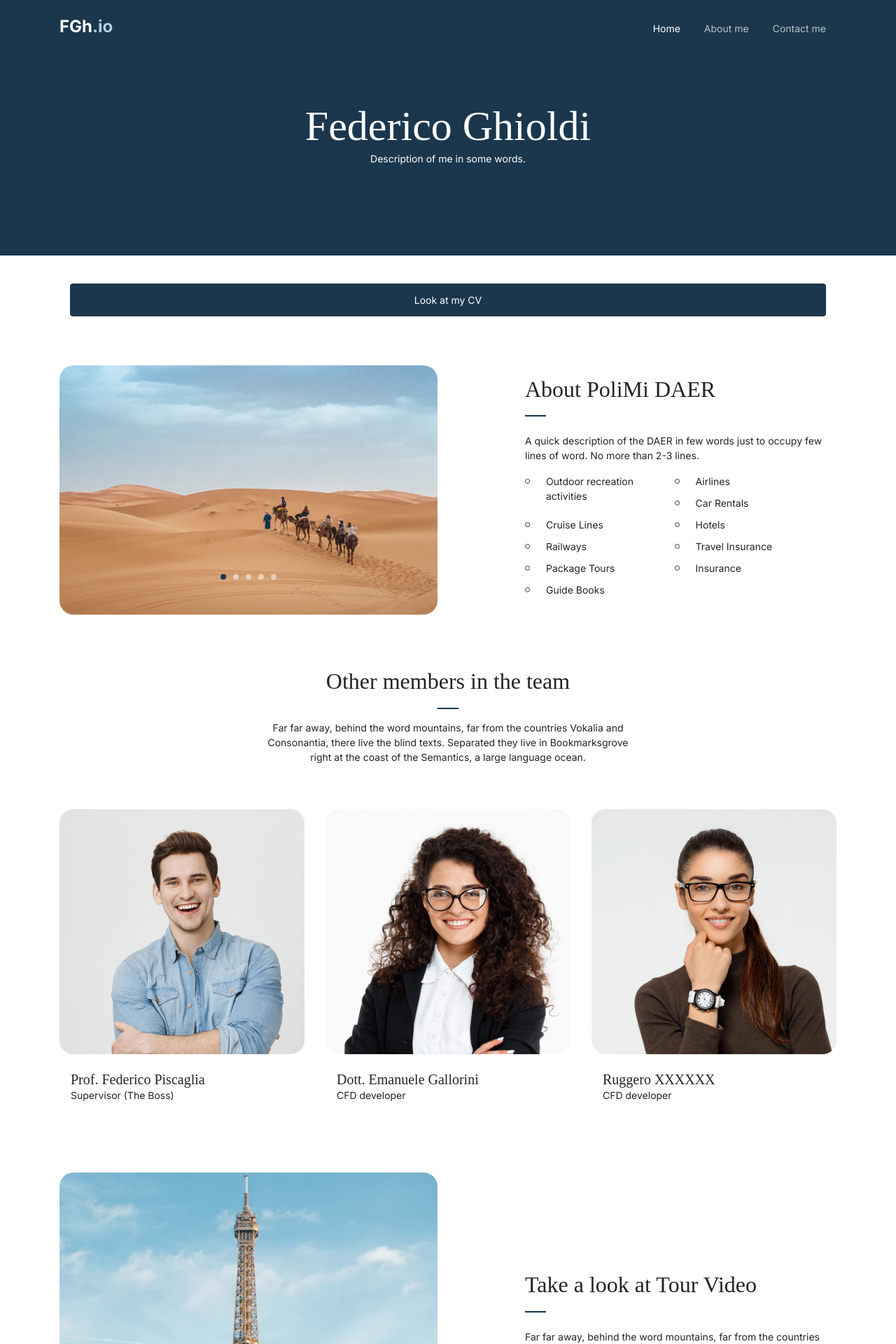
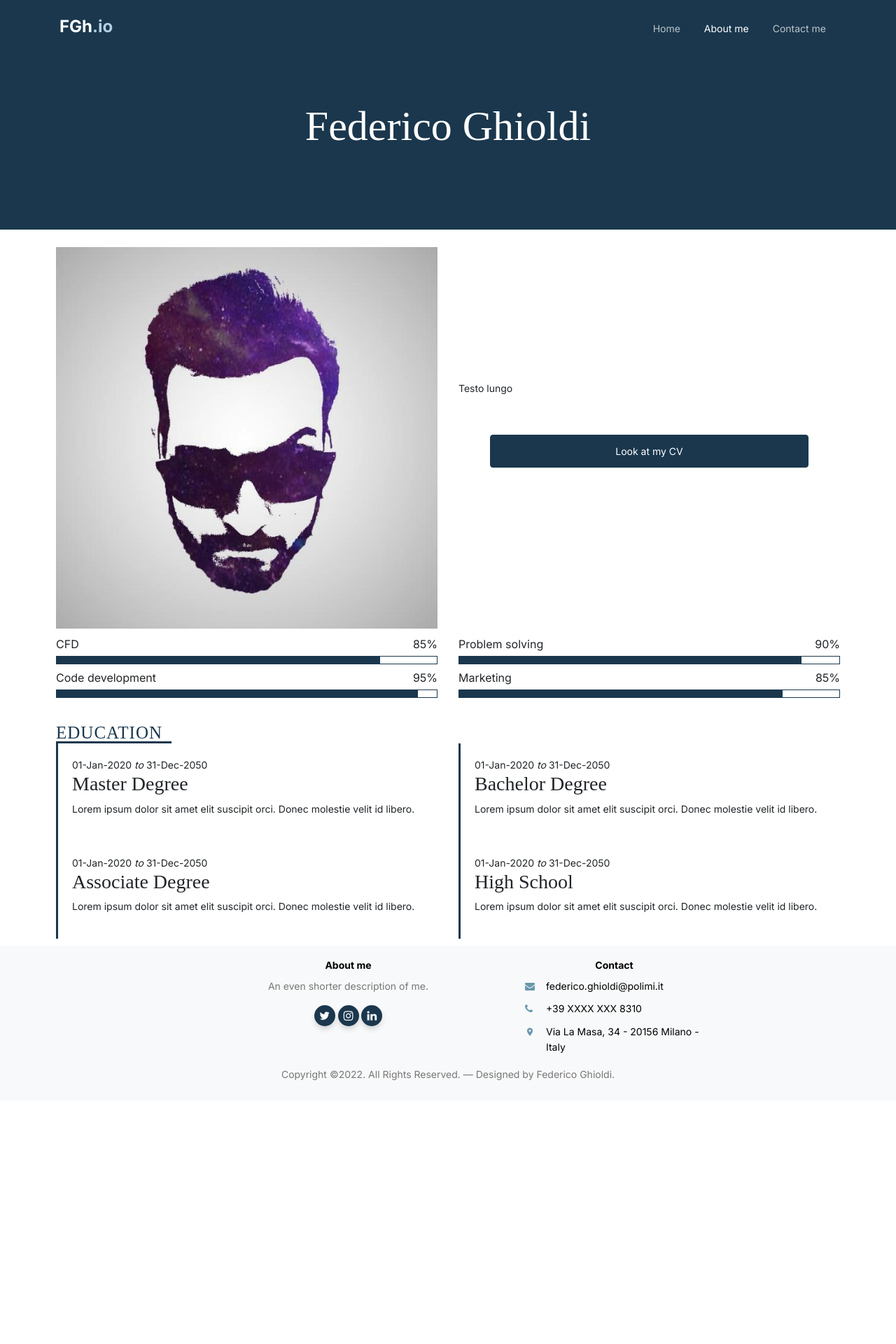
Before and after one commit to fghio/fghio.github.io, a PHP site: page /about.html in a window 1280 px wide. Shown: the top 1920 px of the page at 70% size. After the commit the page ends 1543 px from the top, so only its background shows below. Run offline with PHP 8.4, Linux system fonts and the light colour scheme; some web fonts are replaced.

Commit message:
modifications

```diff
--- a/about.html
+++ b/about.html
@@ -46,8 +46,6 @@
   </div>
 
 
-
-
   <!--- header --->
   <nav class="site-nav">
     <div class="container">
@@ -55,9 +53,9 @@
 		    <a href="index.html" class="logo m-0">FGh<span class="text-primary">.io</span></a>
 
 		    <ul class="js-clone-nav d-none d-lg-inline-block text-left site-menu float-right">
-			    <li class="active"><a href="index.html">Home</a></li>
+			    <li><a href="index.html">Home</a></li>
 			    <li class="has-children">
-			    <li><a href="about.html">About me</a></li>
+			    <li class="active"><a href="about.html">About me</a></li>
 			    <li><a href="contact.html">Contact me</a></li>
 		    </ul>
 
@@ -71,157 +69,119 @@
     </div>
   </nav>
 
-
   <div class="hero hero-inner">
     <div class="container">
       <div class="row align-items-center">
         <div class="col-lg-6 mx-auto text-center">
           <div class="intro-wrap">
             <h1 class="mb-0">Federico Ghioldi</h1>
-            <p class="text-white">Description of me in some words.</p>
           </div>
         </div>
       </div>
     </div>
   </div>
 
-
-  <!-- Buttons -->
+  <div class="about" id="about">
+      <div class="content-inner">
+          <div class="row align-items-center">
+            <div class="col-md-6 col-lg-6">
+              <img src="media/figures/icon.jpg" alt="Image">
+            </div>
+            <div class="col-md-6 col-lg-6">
+              <p>Testo lungo</p>
               <!-- cvButton -->
               <div class="untree_co-section-short">
                 <div class="container">
                   <div class="row justify-content-between align-items-center">
                     <div class="col-12">
 	                    <form class="form-2">
-            <div class="row align-items-center">
                         <input
                           type="submit" class="btn btn-primary btn-block"
                           value="Look at my CV" onclick="window.open('media/pdf/latexCV.pdf')">
-		        </div>
 	                    </form>
                     </div>
                   </div>
                 </div>
               </div>
-
-
-  <div class="untree_co-section">
-    <div class="container">
-      <div class="row justify-content-between align-items-center">
-        <div class="col-lg-6">
-          <figure class="owl-single dots-absolute owl-carousel">
-            <img src="images/slider-1.jpg" alt="Free HTML Template by Untree.co" class="img-fluid rounded-20">
-            <img src="images/slider-2.jpg" alt="Free HTML Template by Untree.co" class="img-fluid rounded-20">
-            <img src="images/slider-3.jpg" alt="Free HTML Template by Untree.co" class="img-fluid rounded-20">
-            <img src="images/slider-4.jpg" alt="Free HTML Template by Untree.co" class="img-fluid rounded-20">
-            <img src="images/slider-5.jpg" alt="Free HTML Template by Untree.co" class="img-fluid rounded-20">
-          </figure>
             </div>
-
-        <div class="col-lg-5">
-          <h2 class="section-title text-left mb-4">About PoliMi DAER</h2>
-          <p>A quick description of the DAER in few words just to occupy few
-          lines of word. No more than 2-3 lines.</p>
-          <ul class="list-unstyled two-col clearfix">
-            <li>Outdoor recreation activities</li>
-            <li>Airlines</li>
-            <li>Car Rentals</li>
-            <li>Cruise Lines</li>
-            <li>Hotels</li>
-            <li>Railways</li>
-            <li>Travel Insurance</li>
-            <li>Package Tours</li>
-            <li>Insurance</li>
-            <li>Guide Books</li>
-          </ul>
+          </div>
+      </div>
+      <div class="row">
+          <div class="col-md-6">
+              <div class="skills">
+                  <div class="skill-name">
+                      <p>CFD</p><p>85%</p>
+                  </div>
+                  <div class="progress">
+                      <div class="progress-bar" role="progressbar" aria-valuenow="85"
+                        aria-valuemin="0" aria-valuemax="100" style="width: 85%;"></div>
+                  </div>
+                  <div class="skill-name">
+                      <p>Code development</p><p>95%</p>
+                  </div>
+                  <div class="progress">
+                      <div class="progress-bar" role="progressbar" aria-valuenow="95"
+                        aria-valuemin="0" aria-valuemax="100" style="width: 95%;"></div>
+                  </div>
+              </div>
+          </div>
+          <div class="col-md-6">
+              <div class="skills">
+                  <div class="skill-name">
+                      <p>Problem solving</p><p>90%</p>
+                  </div>
+                  <div class="progress">
+                      <div class="progress-bar" role="progressbar" aria-valuenow="90"
+                        aria-valuemin="0" aria-valuemax="100" style="width: 90%;"></div>
+                  </div>
+                  <div class="skill-name">
+                      <p>Marketing</p><p>85%</p>
+                  </div>
+                  <div class="progress">
+                      <div class="progress-bar" role="progressbar" aria-valuenow="85"
+                        aria-valuemin="0" aria-valuemax="100" style="width: 85%;"></div>
+                  </div>
+              </div>
           </div>
         </div>
       </div>
   </div>
 
-  <div class="untree_co-section">
-    <div class="container">
-      <div class="row justify-content-center mb-5">
-        <div class="col-md-6 text-center">
-          <h2 class="section-title mb-3 text-center">Other members in the team</h2>
-          <p>Far far away, behind the word mountains, far from the countries Vokalia and Consonantia, there live the blind texts. Separated they live in Bookmarksgrove right at the coast of the Semantics, a large language ocean.</p>
+  <div class="education" id="education">
+    <div class="content-inner">
+      <div class="content-header">
+          <h2>EDUCATION</h2>
+      </div>
+      <div class="row align-items-center">
+          <div class="col-md-6">
+              <div class="edu-col">
+                  <span>01-Jan-2020 <i>to</i> 31-Dec-2050</span>
+                  <h3>Master Degree</h3>
+                  <p>Lorem ipsum dolor sit amet elit suscipit orci.
+                    Donec molestie velit id libero.</p>
               </div>
           </div>
-
-      <!--- add the contact information or the linkedin --->
-      <div class="row">
-        <div class="col-lg-4 mb-4">
-          <div class="team">
-            <img src="images/person_1.jpg" alt="Image" class="img-fluid mb-4 rounded-20">
-            <div class="px-3">
-              <h3 class="mb-0">Prof. Federico Piscaglia</h3>
-              <p>Supervisor (The Boss)</p>
+          <div class="col-md-6">
+              <div class="edu-col">
+                  <span>01-Jan-2020 <i>to</i> 31-Dec-2050</span>
+                  <h3>Bachelor Degree</h3>
+                  <p>Lorem ipsum dolor sit amet elit suscipit orci.
+                    Donec molestie velit id libero.</p>
               </div>
           </div>
-        </div>
-        <div class="col-lg-4 mb-4">
-          <div class="team">
-            <img src="images/person_2.jpg" alt="Image" class="img-fluid mb-4 rounded-20">
-            <div class="px-3">
-              <h3 class="mb-0">Dott. Emanuele Gallorini</h3>
-              <p>CFD developer</p>
+          <div class="col-md-6">
+              <div class="edu-col">
+                  <span>01-Jan-2020 <i>to</i> 31-Dec-2050</span>
+                  <h3>Associate Degree</h3>
+                  <p>Lorem ipsum dolor sit amet elit suscipit orci. Donec molestie velit id libero.</p>
               </div>
           </div>
+          <div class="col-md-6">
+              <div class="edu-col">
+                  <span>01-Jan-2020 <i>to</i> 31-Dec-2050</span>
+                  <h3>High School</h3>
+                  <p>Lorem ipsum dolor sit amet elit suscipit orci. Donec molestie velit id libero.</p>
               </div>
-
-        <div class="col-lg-4 mb-4">
-          <div class="team">
-            <img src="images/person_4.jpg" alt="Image" class="img-fluid mb-4 rounded-20">
-            <div class="px-3">
-              <h3 class="mb-0">Ruggero XXXXXX</h3>
-              <p>CFD developer</p>
-            </div>
-          </div>
-        </div>
-
-      </div>
-
-    </div>
-  </div>
-
-
-  <div class="untree_co-section">
-    <div class="container">
-      <div class="row justify-content-between align-items-center">
-
-        <div class="col-lg-6">
-          <figure class="img-play-video">
-            <a id="play-video" class="video-play-button" href="https://www.youtube.com/watch?v=mwtbEGNABWU" data-fancybox>
-              <span></span>
-            </a>
-            <img src="images/hero-slider-2.jpg" alt="Image" class="img-fluid rounded-20">
-          </figure>
-        </div>
-
-        <div class="col-lg-5">
-          <h2 class="section-title text-left mb-4">Take a look at Tour Video</h2>
-          <p>Far far away, behind the word mountains, far from the countries
-            Vokalia and Consonantia, there live the blind texts. Separated they
-            live in Bookmarksgrove right at the coast of the Semantics, a large
-            language ocean.</p>
-  <script src="js/jquery-3.4.1.min.js"></script>
-          <p class="mb-4">A small river named Duden flows by their place and
-          supplies it with the necessary regelialia. It is a paradisematic country,
-          in which roasted parts of sentences fly into your mouth.</p>
-
-          <ul class="list-unstyled two-col clearfix">
-            <li>Outdoor recreation activities</li>
-            <li>Airlines</li>
-            <li>Car Rentals</li>
-            <li>Cruise Lines</li>
-            <li>Hotels</li>
-            <li>Railways</li>
-            <li>Travel Insurance</li>
-            <li>Package Tours</li>
-            <li>Insurance</li>
-            <li>Guide Books</li>
-          </ul>
-
           </div>
       </div>
     </div>
--- a/css/style.css
+++ b/css/style.css
@@ -137,6 +137,140 @@ h1, .h1, h2, .h2, h3, .h3, h4, .h4 {
 
 .spinner-border {
   color: #1A374D; }
+
+.about {
+    position: relative;
+    padding: 25px 80px;}
+    .progress {
+    height: 12px;
+    border: 1px solid #000000;
+    border-radius: 0;
+    background: #ffffff;}
+
+.about .skills {
+    padding-top: 3px;}
+
+.about .skill-name {
+    margin-top: 7px;}
+
+.about .skill-name p {
+    display: inline-block;
+    margin-bottom: 5px;
+    font-size: 16px;
+    font-weight: 400;}
+
+.about .skill-name p:last-child {
+    float: right;}
+
+.about .progress {
+    height: 12px;
+    border: 1px solid #1A374D;
+    border-radius: 0;
+    background: #ffffff;
+}
+
+.about .progress .progress-bar {
+    width: 1px;
+    background: #1A374D;
+    border-radius: 0;
+    transition: 1s;
+}
+
+.progress {
+  display: flex;
+  height: $progress-height;
+  overflow: hidden; // force rounded corners by cropping it
+  @include font-size($progress-font-size);
+  background-color: $progress-bg;
+  @include border-radius($progress-border-radius);
+  @include box-shadow($progress-box-shadow);
+}
+
+.progress-bar {
+  display: flex;
+  flex-direction: column;
+  justify-content: center;
+  overflow: hidden;
+  color: $progress-bar-color;
+  text-align: center;
+  white-space: nowrap;
+  background-color: $progress-bar-bg;
+  @include transition($progress-bar-transition);
+}
+
+.content-header {
+    position: relative;
+    width: 100%;
+    margin-bottom: 0px;
+    padding-bottom: 0;
+}
+
+.content-header h2 {
+    color: #1A374D;
+    font-size: 25px;
+    font-weight: 200;
+    letter-spacing: 1px;
+    margin: 0;
+}
+
+.content-header::after {
+    content: '';
+    position: absolute;
+    display: block;
+    width: 165px;
+    height: 3px;
+    bottom: 0;
+    left: 0;
+    background: #1A374D;
+}
+
+.box {
+        width: 50%;
+        height: 100px;
+        border: 5px dashed #f7a239;
+      }
+      img {
+        width: 100%;
+        height: 100%;
+      }
+
+.education {
+    position: relative;
+    padding: 10px 80px;
+    background: #ffffff;
+}
+
+.education .edu-col {
+    position: relative;
+    width: 100%;
+    padding: 20px 0 20px 20px;
+    border-left: 3px solid #1A374D;
+}
+
+.experience {
+    position: relative;
+    padding: 10px 80px;
+    background: #ffffff;
+    border-bottom: 0 solid #1A374D;
+}
+
+.experience .exp-col {
+    position: relative;
+    width: 100%;
+    padding: 20px 0 20px 20px;
+    border-left: 3px solid #1A374D;
+}
+
+
+
+.experience .col-md-6:first-child .exp-col {
+    padding-top: 0;
+}
+
+.experience .col-md-6:last-child .exp-col {
+    border-bottom: none;
+    padding-bottom: 0;
+}
 
 /*PRELOADING------------ */
 #overlayer {
```
Also changed, not shown: contact.html (+23 -6 lines). Lines whose indentation alone changed are shown as unchanged.
